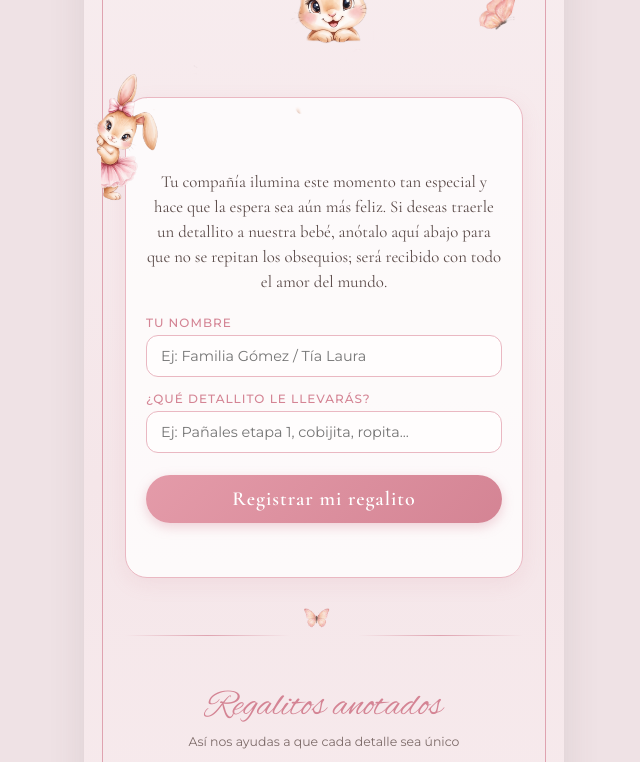
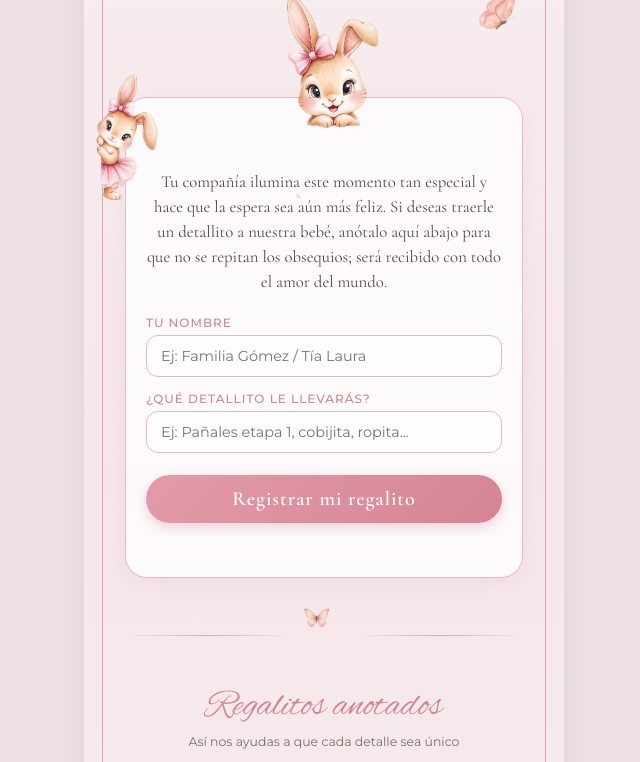
Before and after one commit to invitaciondigita/baby-shower-ana-sofia, a plain HTML site: page index.html in a window 1280 px wide. Shown: the part 194-956 px from the top of the page, without its empty margins (316-956 px from the left). Drawn offline with nearby package versions, Linux system fonts and the light colour scheme; no server answers.

Commit message:
Adjust position of coneja-encabezado-caja

```diff
--- a/index.html
+++ b/index.html
@@ -116,7 +116,7 @@
     /* Conejita de arriba del recuadro bien grande y asentada en el borde */
     .coneja-encabezado-caja {
       position: absolute;
-      top: -200px;
+      top: -115px;
       left: 50%;
       transform: translateX(-50%);
       width: 275px;
```
